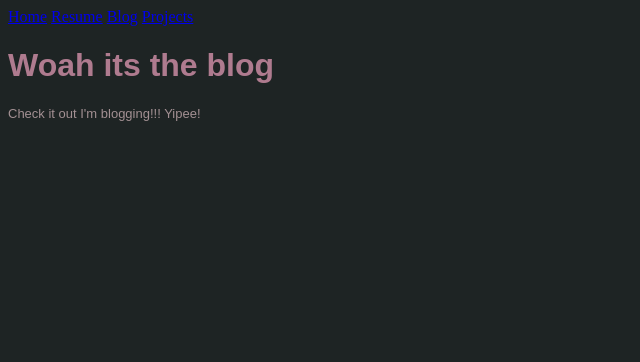
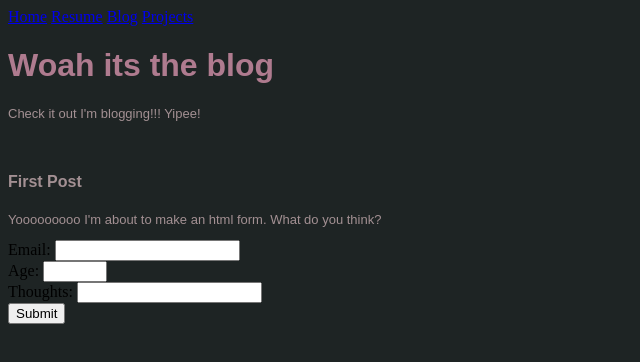
Before and after one commit to estogsdill/estogsprofwebsite, a plain HTML site: page blog.html in a window 1280 px wide. Shown: the whole page, without its empty margins (0-640 px from the left). Drawn offline with Linux system fonts and the light colour scheme.

Commit message:
Added html forms

```diff
--- a/blog.html
+++ b/blog.html
@@ -36,5 +36,17 @@
         </header>
         <h1>Woah its the blog</h1>
         <p>Check it out I'm blogging!!! Yipee!</p>
+        <br>
+        <h4>First Post</h4>
+        <p>Yooooooooo I'm about to make an html form. What do you think?</p>
+        <form id="comments" method="post" action="">
+            <label for="email">Email:</label>
+            <input type="email" name="email" id="email"><br>
+            <label for="number">Age:</label>
+            <input type="number" name="age" id="age" min="1" max="123" step="1"><br>
+            <label for="response">Thoughts:</label>
+            <input type="text" name="commentresponse" id="response"><br>
+            <input type="submit">
+        </form>
     </body>
 </html>
```
Also changed, not shown: projects.html (+2 -0 lines).
